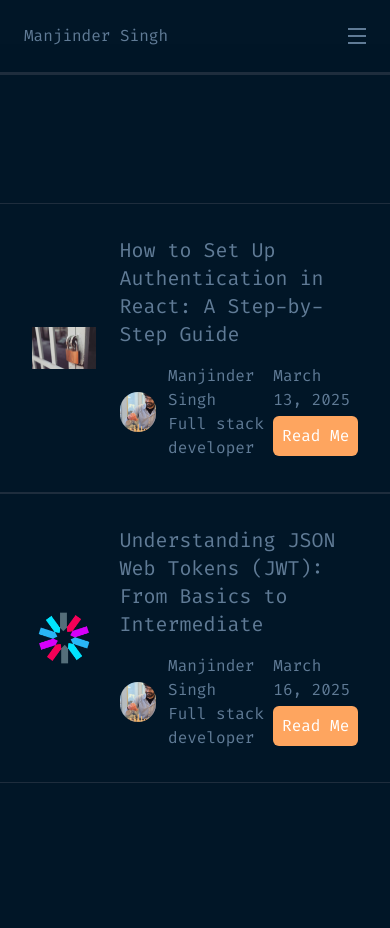
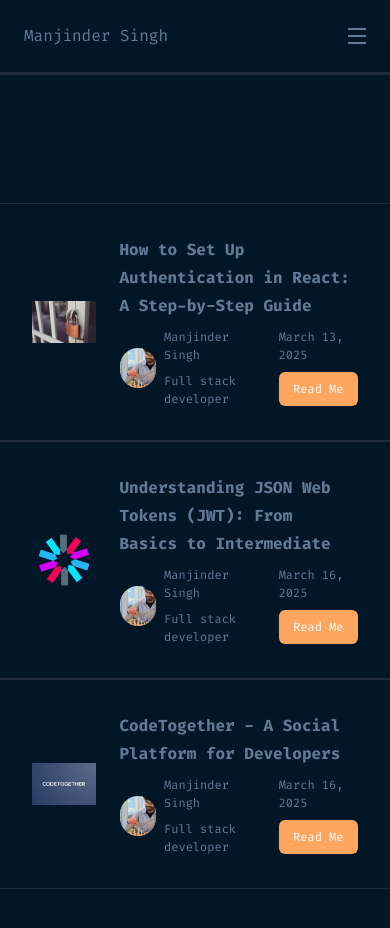
Before and after one commit to Manjinder-Singh-Bangar/Portfolio, a React (Vite) app in the folder Frontend/: page /blogs in a window 390 px wide. Shown: the top 928 px of the page. Built offline with nearby package versions, Linux system fonts and the light colour scheme.

Commit message:
blog page is responsive

```diff
--- a/Frontend/src/Components/BlogCard.jsx
+++ b/Frontend/src/Components/BlogCard.jsx
@@ -7,7 +7,7 @@ const BlogCard = ({blogThumbnailImageSrc, blogHeading, blogAuthorJob, blogWritte
   return (
 
         <div key={blogKey} id='blogCard' className={`text-[#607B96] border-y-[1px] border-[#1E2D3D] p-8 gap-6 grid grid-cols-4 w-4/6 ${blogClassName}`}>
-            <div className='col-span-1 flex items-center'>
+            <div id='imageContainer' className='col-span-1 flex items-center'>
                 <img className='w-full' src={blogThumbnailImageSrc} alt="" />
             </div>
             <div className='col-span-3 justify-center flex flex-col gap-4'>
--- a/Frontend/src/index.scss
+++ b/Frontend/src/index.scss
@@ -214,6 +214,33 @@ main {
   }
 }
 
+@media (max-width: 675px) {
+  #blogCard{
+
+    #imageContainer{
+
+
+    }
+
+    div{
+      gap: 8px;
+
+      h1{
+        font-weight: bold;
+        font-size: 16px;
+      }
+
+      div{
+
+        div{
+
+          font-size: 12px;
+        }
+      }
+    }
+  }
+}
+
 .markdown-container {
   max-width: 800px;
   margin: 0 auto;
```
Lines whose indentation alone changed are shown as unchanged.
